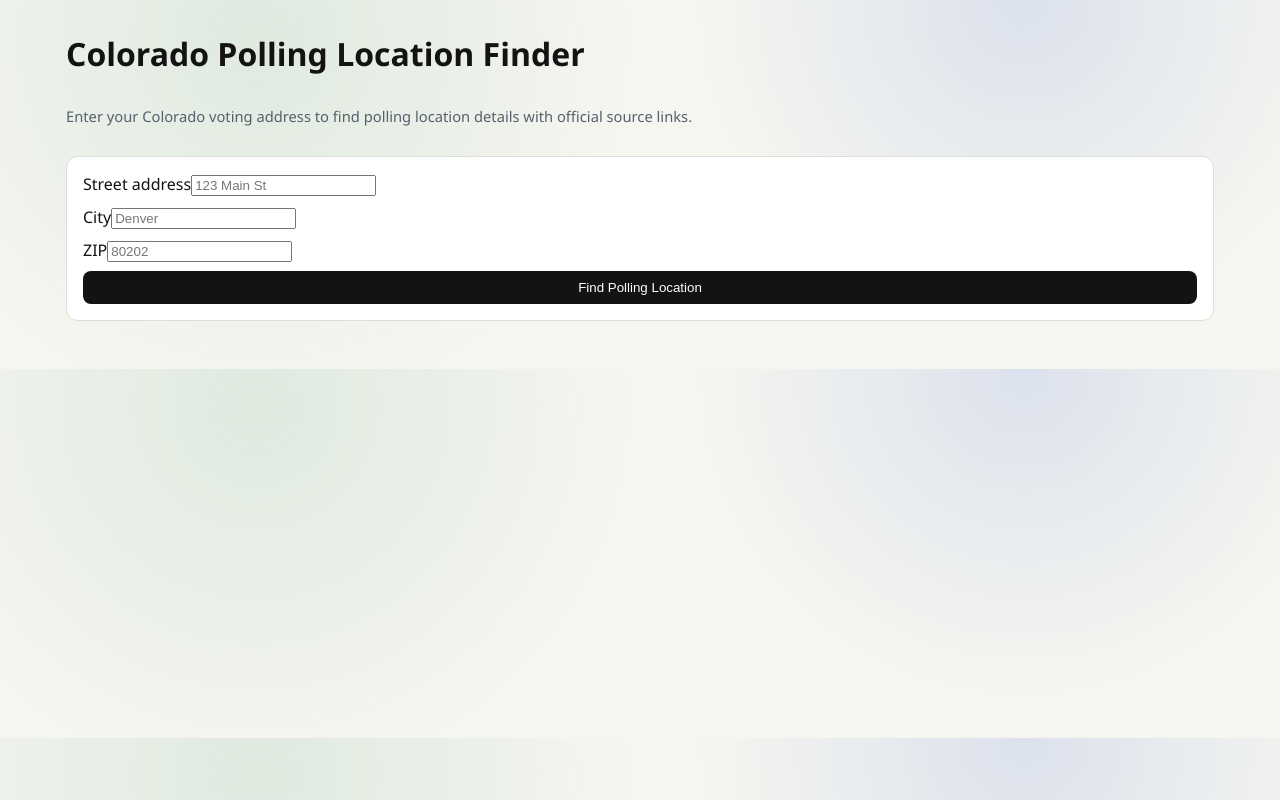
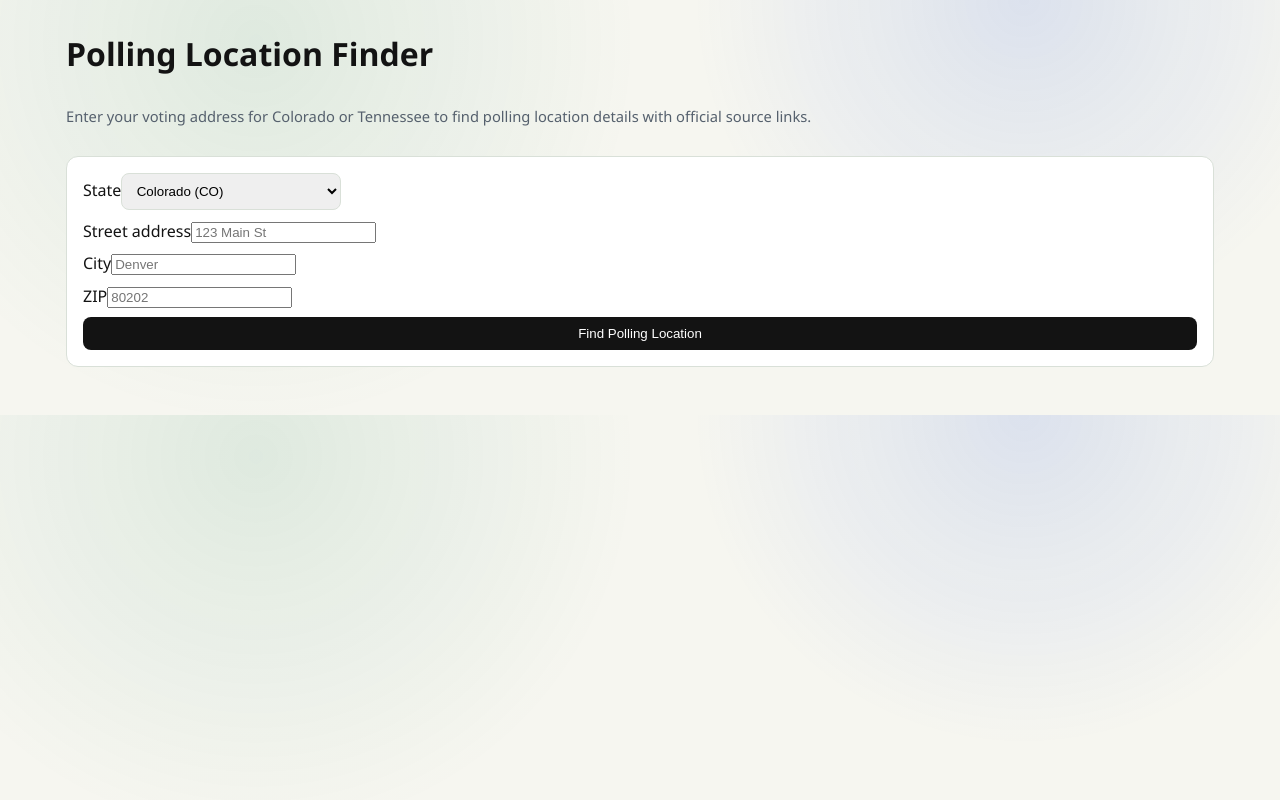
Before and after one commit to brendandoner-breathetransport/breathe, a Next.js app in the folder civic_affordability_pg/frontend/: page /vote/co/polling-location in a window 1280 px wide. Built offline with nearby package versions, Linux system fonts and the light colour scheme.

Commit message:
Add TN support to polling lookup and frontend state selector

```diff
--- a/civic_affordability_pg/frontend/app/vote/co/polling-location/page.tsx
+++ b/civic_affordability_pg/frontend/app/vote/co/polling-location/page.tsx
@@ -34,6 +34,7 @@ export default function ColoradoPollingLocationPage() {
   const [street, setStreet] = useState("");
   const [city, setCity] = useState("");
   const [zip, setZip] = useState("");
+  const [stateAbbrev, setStateAbbrev] = useState<"CO" | "TN">("CO");
   const [loading, setLoading] = useState(false);
   const [result, setResult] = useState<PollingResponse | null>(null);
 
@@ -44,7 +45,7 @@ export default function ColoradoPollingLocationPage() {
       const res = await fetch("/api/vote/co/polling-location", {
         method: "POST",
         headers: { "Content-Type": "application/json" },
-        body: JSON.stringify({ street, city, zip, state_abbrev: "CO" })
+        body: JSON.stringify({ street, city, zip, state_abbrev: stateAbbrev })
       });
       const payload = await res.json();
       setResult(payload);
@@ -55,10 +56,17 @@ export default function ColoradoPollingLocationPage() {
 
   return (
     <main className="grid" style={{ gap: "1rem" }}>
-      <h1>Colorado Polling Location Finder</h1>
-      <p className="muted">Enter your Colorado voting address to find polling location details with official source links.</p>
+      <h1>Polling Location Finder</h1>
+      <p className="muted">Enter your voting address for Colorado or Tennessee to find polling location details with official source links.</p>
 
       <form className="card grid" style={{ gap: "0.6rem" }} onSubmit={onSubmit}>
+        <label>
+          State
+          <select value={stateAbbrev} onChange={(e) => setStateAbbrev(e.target.value as "CO" | "TN")} required>
+            <option value="CO">Colorado (CO)</option>
+            <option value="TN">Tennessee (TN)</option>
+          </select>
+        </label>
         <label>
           Street address
           <input value={street} onChange={(e) => setStreet(e.target.value)} required placeholder="123 Main St" />
@@ -111,7 +119,7 @@ export default function ColoradoPollingLocationPage() {
           ) : null}
 
           <div>
-            <p className="small muted"><strong>Official fallback:</strong> <a href={result.official_fallback_url} target="_blank" rel="noreferrer">Colorado Secretary of State lookup</a></p>
+            <p className="small muted"><strong>Official fallback:</strong> <a href={result.official_fallback_url} target="_blank" rel="noreferrer">State voter lookup</a></p>
             {result.citations?.length ? (
               <div className="small muted">
                 <strong>Sources:</strong>
```
Also changed, not shown: 1 other file (tests, documents, lock files or other folders).
